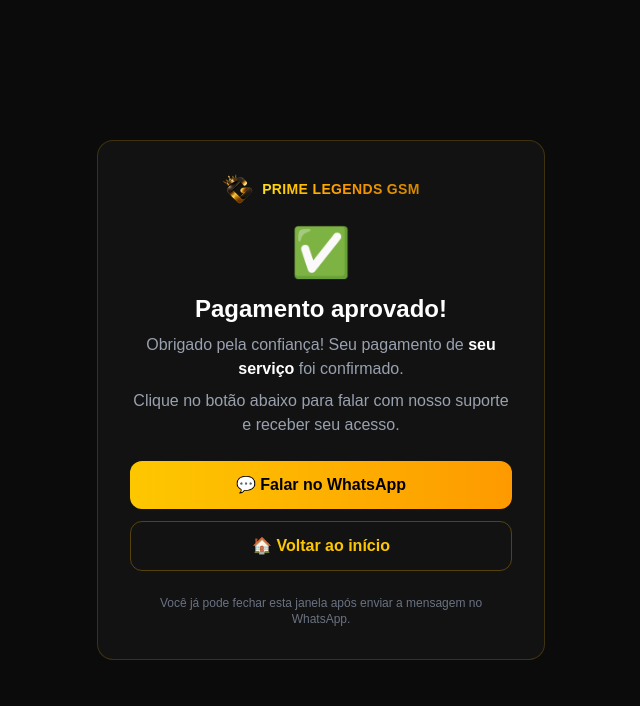
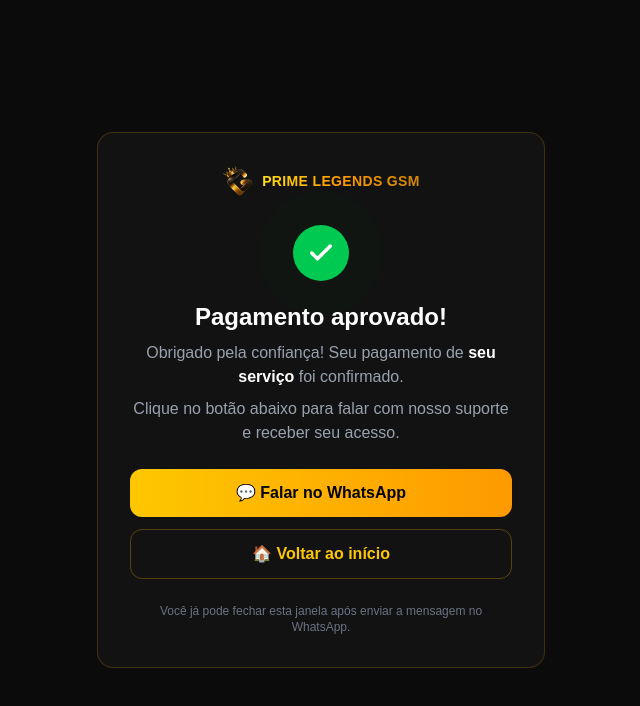
Before and after one commit to primelegendstech/prime-legends, a Next.js app: page /sucesso in a window 1280 px wide. Shown: the top 706 px of the page, without its empty margins (319-959 px from the left). Built offline with nearby package versions, Linux system fonts and the light colour scheme.

Commit message:
Troca icone de sucesso por check animado

```diff
--- a/app/sucesso/page.tsx
+++ b/app/sucesso/page.tsx
@@ -27,7 +27,25 @@ function ConteudoSucesso() {
           </span>
         </div>
 
-        <div className="text-5xl mb-4">✅</div>
+        <div className="flex justify-center mb-4">
+          <div className="relative flex items-center justify-center w-16 h-16">
+            <span className="absolute inline-flex h-full w-full rounded-full bg-green-500 opacity-30 animate-ping" />
+            <span className="relative inline-flex items-center justify-center w-14 h-14 rounded-full bg-green-500">
+              <svg
+                xmlns="http://www.w3.org/2000/svg"
+                viewBox="0 0 24 24"
+                fill="none"
+                stroke="white"
+                strokeWidth="3"
+                strokeLinecap="round"
+                strokeLinejoin="round"
+                className="w-7 h-7"
+              >
+                <path d="M20 6L9 17l-5-5" />
+              </svg>
+            </span>
+          </div>
+        </div>
         <h1 className="text-2xl font-bold mb-2">Pagamento aprovado!</h1>
         <p className="text-gray-400 mb-2">
           Obrigado pela confiança! Seu pagamento de{" "}
```
